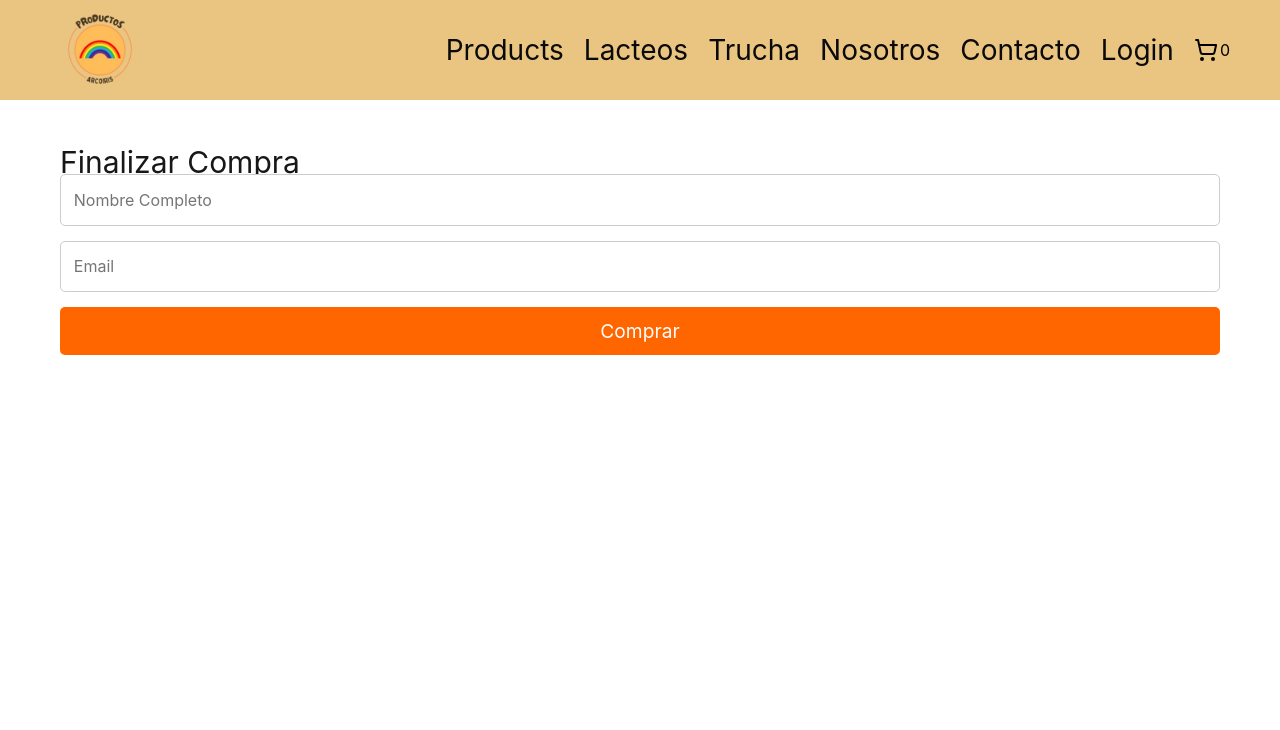
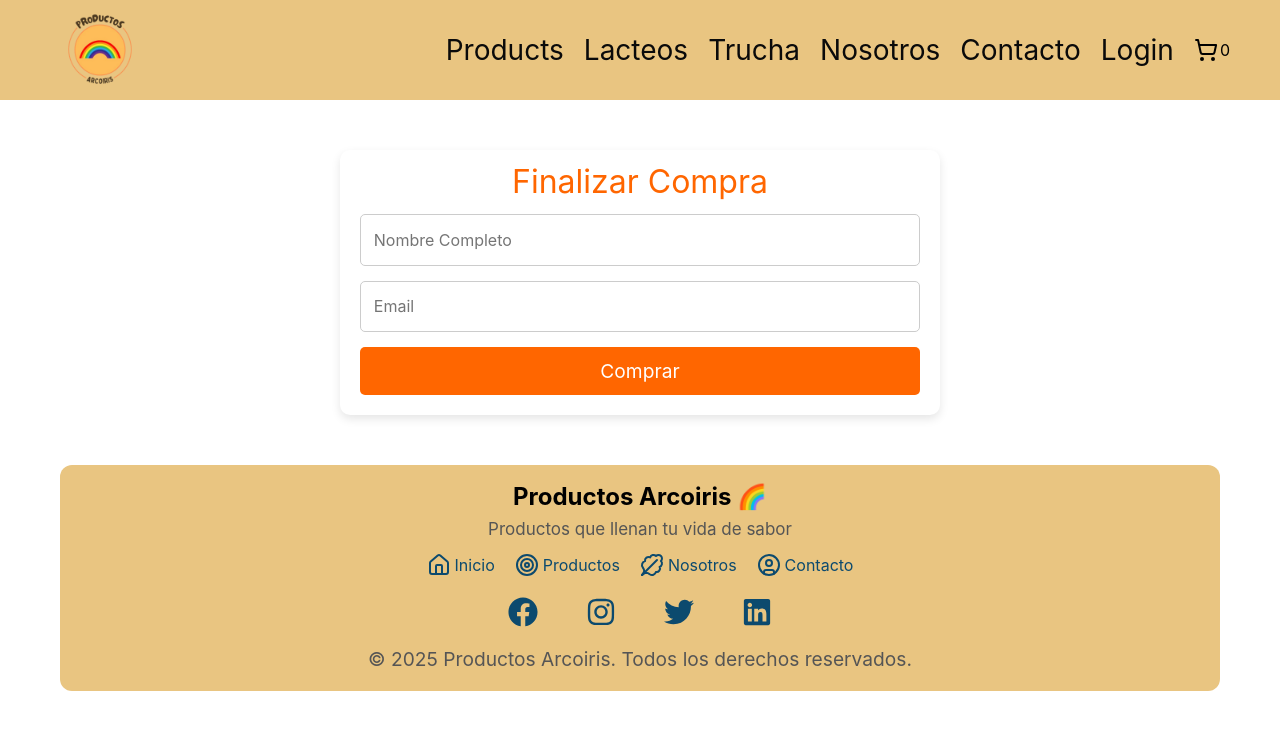
Before and after one commit to Jeffcar1993/e-commerce, a React (Vite) app: page /checkout in a window 1280 px wide. Shown: the top 730 px of the page. Built offline with nearby package versions, Linux system fonts and the light colour scheme.

Commit message:
UPDATE componente checkout

```diff
--- a/src/Components/CheckOut/CheckOut.module.css
+++ b/src/Components/CheckOut/CheckOut.module.css
@@ -0,0 +1,57 @@
+.containerCheckOut {
+    max-width: 600px;
+    margin: 50px auto;
+    padding: 20px;
+    background: #fff;
+    border-radius: 10px;
+    box-shadow: 0px 4px 10px rgba(0, 0, 0, 0.1);
+    text-align: center;
+  }
+
+.tituloCheckOut {
+    font-size: 2rem;
+    color: #ff6600;
+    margin-bottom: 20px;
+  }
+
+  form {
+    display: flex;
+    flex-direction: column;
+    gap: 15px;
+  }
+
+  input,
+  textarea {
+    width: 100%;
+    padding: 12px;
+    border: 1px solid #ddd;
+    border-radius: 5px;
+    font-size: 1rem;
+    outline: none;
+    transition: border 0.3s ease-in-out;
+  }
+
+  input:focus,
+  textarea:focus {
+    border-color: #ff6600;
+  }
+
+  textarea {
+    resize: none;
+    height: 120px;
+  }
+
+  button {
+    background: #ff6600;
+    color: #fff;
+    font-size: 1.2rem;
+    padding: 12px;
+    border: none;
+    border-radius: 5px;
+    cursor: pointer;
+    transition: background 0.3s;
+  }
+
+  button:hover {
+    background: #e65c00;
+  }
--- a/src/Components/CheckOut/CheckOut.tsx
+++ b/src/Components/CheckOut/CheckOut.tsx
@@ -4,6 +4,8 @@ import { useForm } from "react-hook-form";
 import { addDoc, collection } from "firebase/firestore";
 import { db } from "../../firebase/config";
 import { useNavigate } from "react-router-dom";
+import Footer from "../Footer";
+import styles from "./CheckOut.module.css";
 
 interface FormData {
   nombre: string;
@@ -61,22 +63,26 @@ const CheckOut = () => {
 
   return (
     <div>
-      <h1>Finalizar Compra</h1>
+
+    <div className={styles.containerCheckOut}>
+      <h1 className={styles.tituloCheckOut}>Finalizar Compra</h1>
       <form onSubmit={handleSubmit(comprar)}>
         <input
           type="text"
           placeholder="Nombre Completo"
           {...register("nombre", { required: true })}
-        />
+          />
 
         <input
           type="email"
           placeholder="Email"
           {...register("email", { required: true })}
-        />
+          />
 
         <button type="submit">Comprar</button>
       </form>
+          </div>
+      <Footer />
     </div>
   );
 };
```
